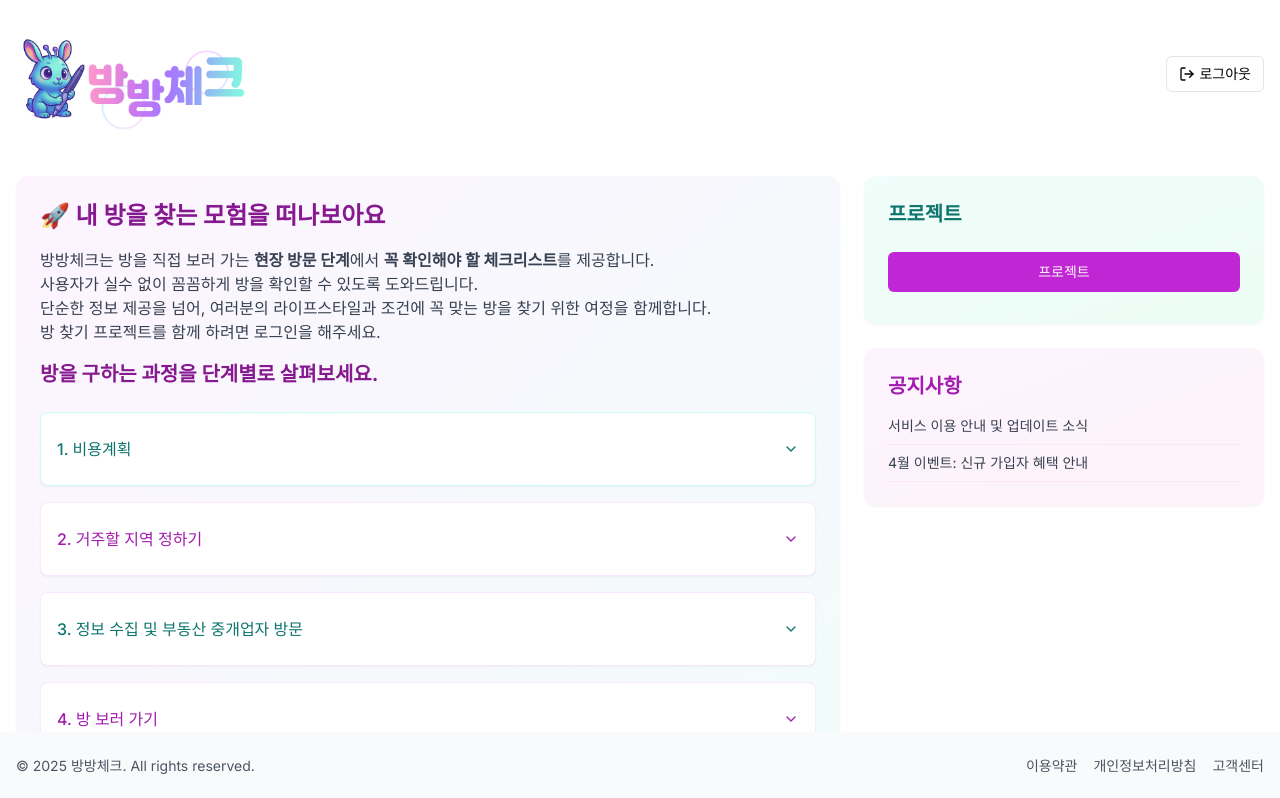
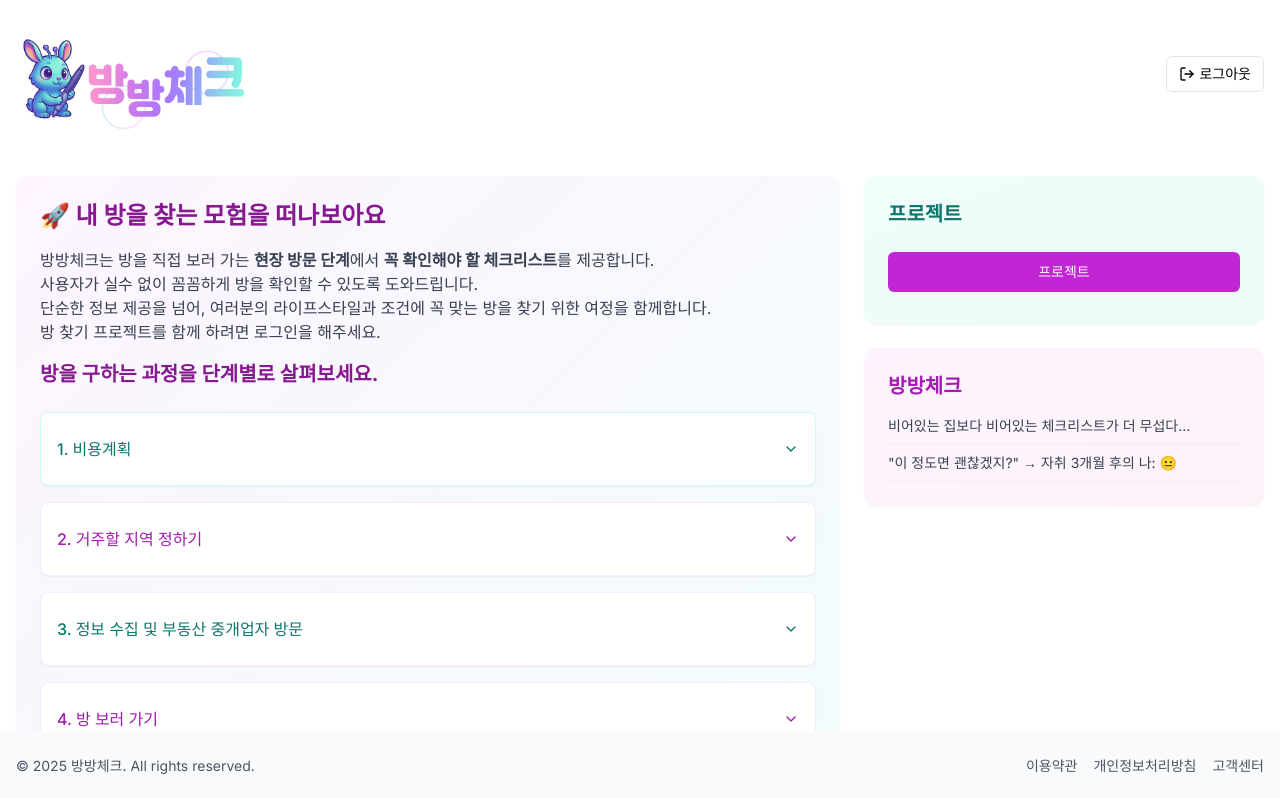
Before and after one commit to siiiirru/bangbang-check, a Next.js app in the folder frontend/: page / in a window 1280 px wide. Shown: the top 798 px of the page. Built offline with nearby package versions, Linux system fonts and the light colour scheme.

Commit message:
[infra]웹S3확인용 공지사항 수정

```diff
--- a/frontend/app/page.tsx
+++ b/frontend/app/page.tsx
@@ -86,13 +86,13 @@ export default function Home() {
       </div>
 
       <div className="bg-gradient-to-br from-fuchsia-50 to-pink-50 rounded-xl p-6 shadow-sm">
-        <h2 className="text-xl font-bold text-fuchsia-700 mb-4">공지사항</h2>
+        <h2 className="text-xl font-bold text-fuchsia-700 mb-4">방방체크</h2>
         <ul className="space-y-2">
           <li className="text-sm text-gray-700 pb-2 border-b border-pink-100">
-            서비스 이용 안내 및 업데이트 소식
+            비어있는 집보다 비어있는 체크리스트가 더 무섭다...
           </li>
           <li className="text-sm text-gray-700 pb-2 border-b border-pink-100">
-            4월 이벤트: 신규 가입자 혜택 안내
+            "이 정도면 괜찮겠지?" → 자취 3개월 후의 나: 😐
           </li>
         </ul>
       </div>
```
